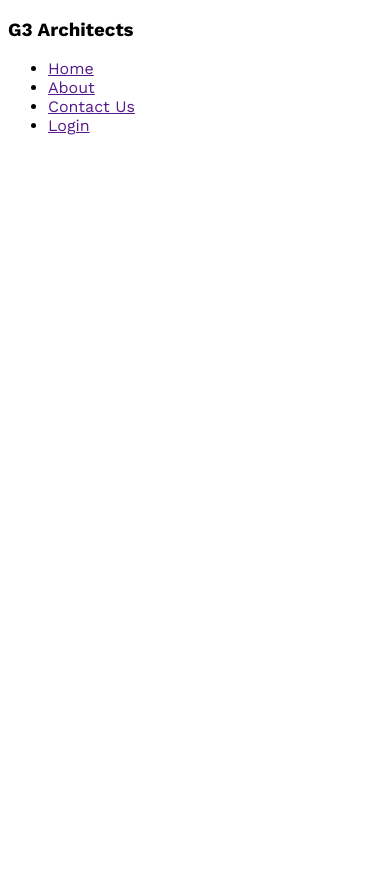
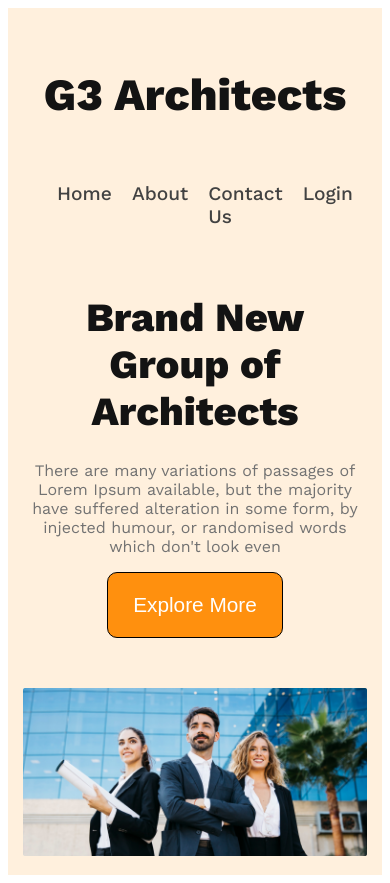
Before and after one commit to Billah-Tamim/module-m9, a plain HTML site: page index.html in a window 390 px wide. Before the commit the page ends 844 px from the top, so only its background shows below. Drawn offline with nearby package versions, Linux system fonts and the light colour scheme.

Commit message:
banner section add and make it responsive

```diff
--- a/index.html
+++ b/index.html
@@ -17,6 +17,16 @@
                 <li><a href="">Login</a></li>
             </ul>
         </nav>
+        <div class="banner">
+            <div class="banner-info">
+                <h1>Brand New
+                    Group of Architects
+                    </h1>
+                <p>There are many variations of passages of Lorem Ipsum available, but the majority have suffered alteration in some form, by injected humour, or randomised words which don't look even</p>
+                <button class="btn-primary">Explore More</button>
+            </div>
+            <img src="images/banner.png" alt="">
+        </div>
     </header>
     <main>
 
--- a/styles/responsive.css
+++ b/styles/responsive.css
@@ -1,6 +1,88 @@
 @import url('https://fonts.googleapis.com/css2?family=Roboto:wght@400;500;700;900&family=Work+Sans:ital,wght@0,100..900;1,100..900&display=swap');
-
+/* Shared style */
 body{
 
     font-family: "Work Sans", sans-serif;
 }
+.btn-primary{
+    background-color: #FF900E;
+    color: #ffffff;
+    padding: 20px 25px;
+    font-weight: 500;
+    font-size: 1.3rem;
+    border: 1px solid #000000;
+    border-radius: 10px;
+}
+
+/* header section style */
+header{
+    background-color: #ff8f0e23;
+    padding: 20px 200px;
+
+}
+nav{
+    display: flex;
+    justify-content: space-between;
+    align-items: center;
+}
+nav h3{
+    font-size: 2.8rem;
+    font-weight: 800;
+    color: #131313;
+}
+nav> ul{
+    display: flex;
+
+}
+nav li{
+    list-style: none;
+}
+nav a{
+    text-decoration: none;
+    margin-right: 20px;
+    font-size: 1.2rem;
+    font-weight: 500;
+    color: #424242;
+}
+/* Banner style */
+.banner-info{
+    text-align: center;
+    max-width: 800px;
+    margin: 50px auto;
+}
+.banner-info> h1{
+    color: #131313;
+    font-size: 4rem;
+    font-weight: 800;
+}
+.banner-info>p{
+    color: #727272;
+}
+.banner > img{
+    width: 100%;
+}
+
+
+/* responsive with media */
+/* mobile device */
+@media screen and (max-width: 576px) {
+    header{
+        padding: 15px;
+    }
+    nav{
+        flex-direction: column;
+    }
+    .banner-info> h1{
+        font-size: 2.5rem;
+    }
+}
+
+/* medium or tablet devices */
+@media screen and (min-width: 576px) and (max-width: 992px) {
+    header{
+        padding: 15px 50px;
+    }
+    nav{
+        flex-direction: column;
+    }
+}
```
